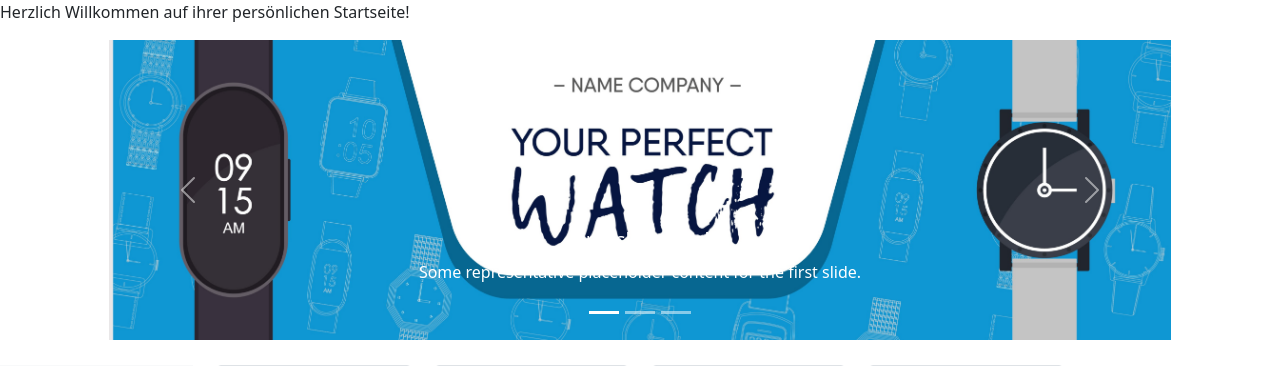
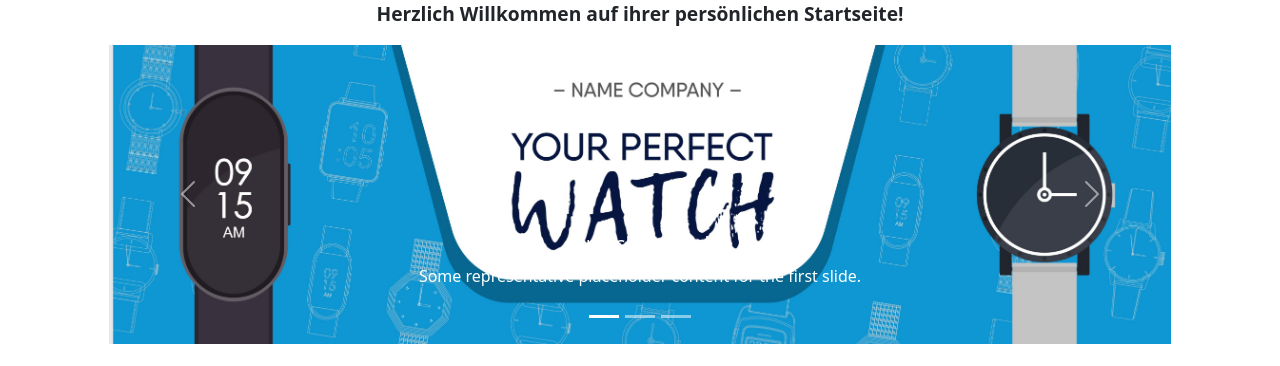
Before and after one commit to kanaria2810/webshop, a PHP site: page /overviewtest.html in a window 1280 px wide. Shown: the part 97-463 px from the top of the page. Run offline with PHP 8.4, Linux system fonts and the light colour scheme; some libraries are stand-ins or nearby versions.

Commit message:
added css stylesheet and logout button

```diff
--- a/css/overview.css
+++ b/css/overview.css
@@ -1,4 +1,5 @@
 .message{
-    color: red;
     text-align: center;
+    font-size: larger;
+    font-weight: bold;
 }
--- a/overviewtest.html
+++ b/overviewtest.html
@@ -17,6 +17,7 @@
         <link rel="stylesheet" href="node_modules/@fortawesome/fontawesome-free/css/all.css">
 
         <!--Extra-->
+        <link rel="stylesheet" href="css/overview.css">
         <link rel="stylesheet" href="css/startsite.css">
 
 </head>
@@ -42,8 +43,8 @@
             </div>
         </div>
     </header>
-    <div class="message">
-        <p>Herzlich Willkommen auf ihrer persönlichen Startseite!</p>
+    <div>
+        <p class="message">Herzlich Willkommen auf ihrer persönlichen Startseite!</p>
     </div>
     <section class="row" id="carousel">
         <div class="col-lg-1"></div>
```
